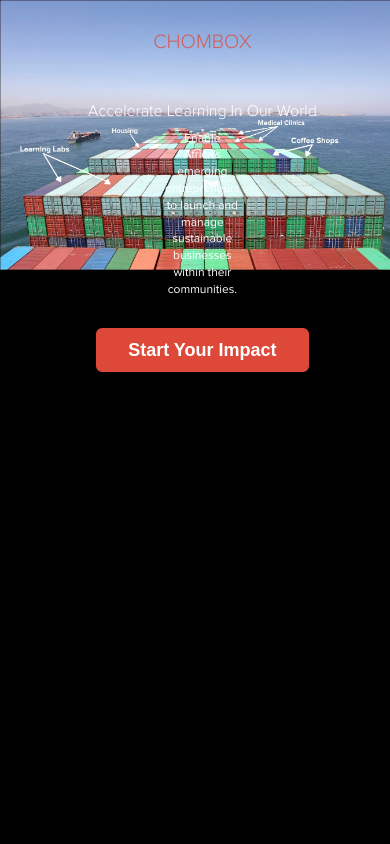
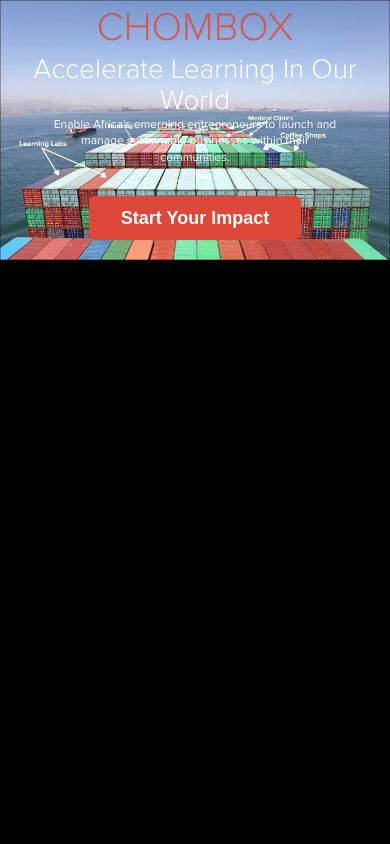
Before and after one commit to chomboxkenya/chomboxkenya.github.io, a plain HTML site: page index.html in a window 390 px wide. Shown: the top 844 px of the page. Drawn offline with nearby package versions, Linux system fonts and the light colour scheme; a script that the page names is missing.

Commit message:
updating media

```diff
--- a/css/overrides.css
+++ b/css/overrides.css
@@ -301,16 +301,27 @@
         margin-top: 0;
     }
 
+    .logo {
+        margin-top: 5px;
+        margin-bottom: 5px;
+    }
+
     #intro .intro-body .logo > h1 {
-        font-size: 20px;
+        font-size: 40px;
+        margin-top: 0;
+        margin-bottom: 0;
     }
 
     #intro .intro-body .intro-text h2 {
-        font-size: 16px;
+        font-size: 28px;
+        margin-top: 0;
+        margin-bottom: 0;
     }
 
     #intro .intro-body .intro-text p.lead {
         font-size: 12px;
+        padding-left: 30px;
+        padding-right: 30px;
     }
 }
 #intro .intro-body .page-scroll {
```
